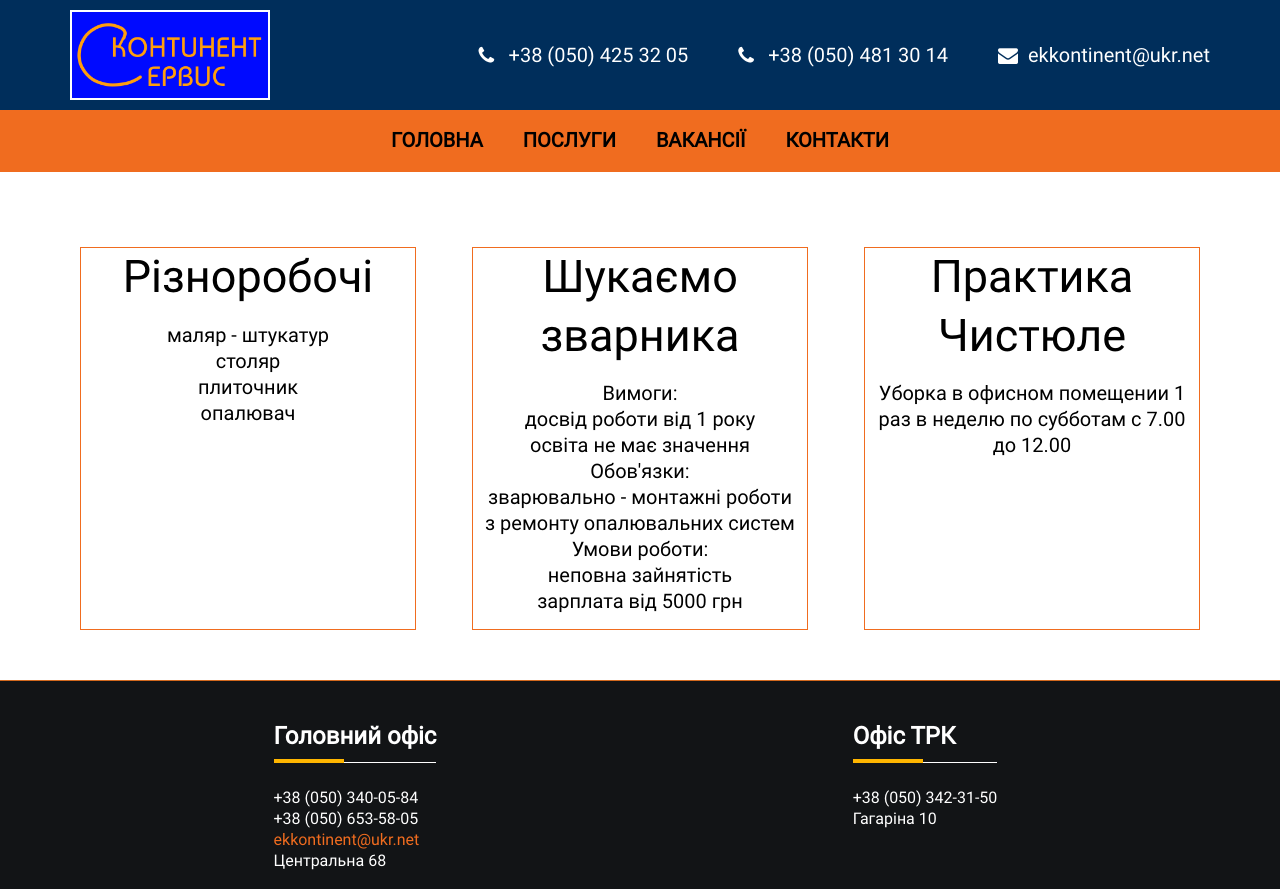
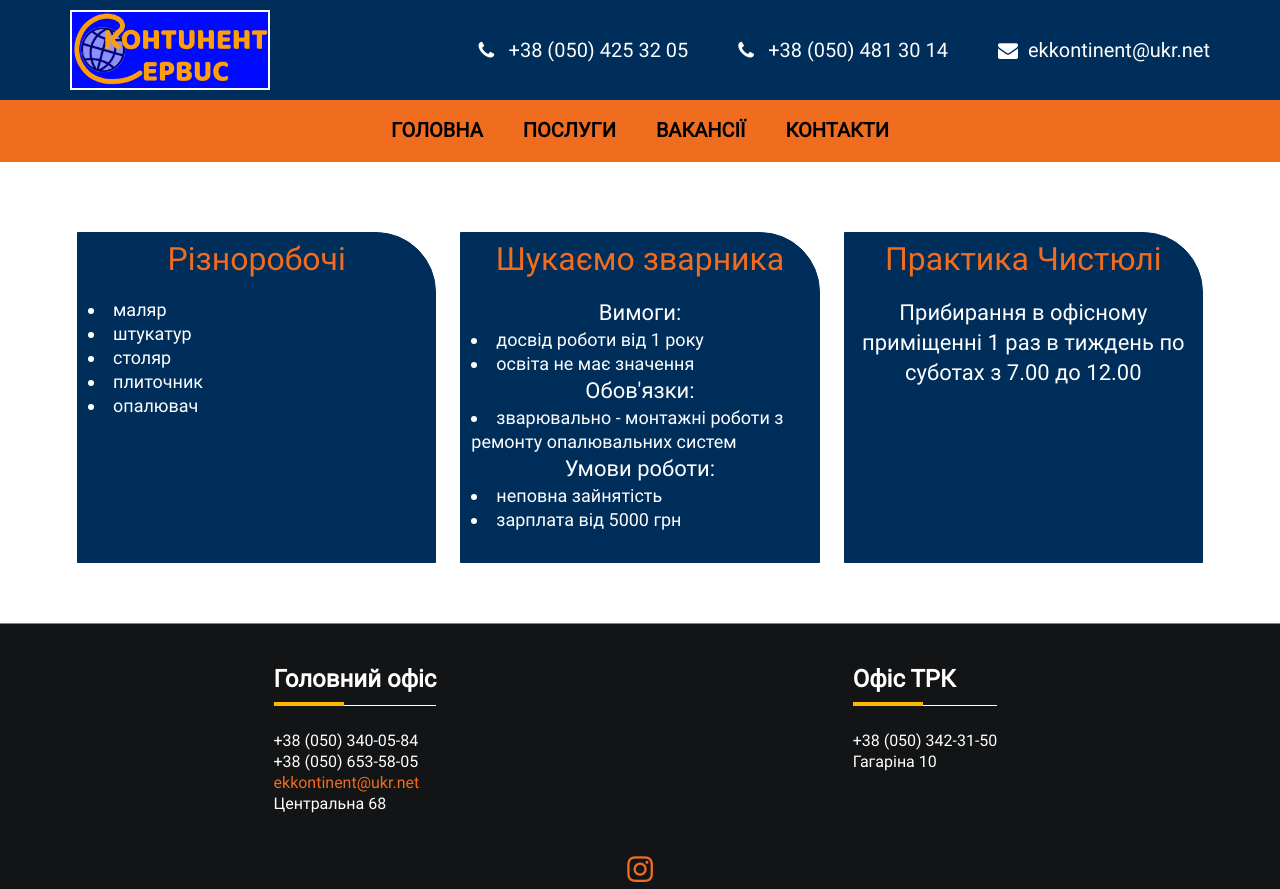
Before and after one commit to maks-1987/kontinentserv, a plain HTML site: page vacancy.html in a window 1280 px wide. Shown: the top 889 px of the page. Drawn offline with nearby package versions, Linux system fonts and the light colour scheme; files whose address does not match are found by name.

Commit message:
final review

```diff
--- a/scss/_footer.scss
+++ b/scss/_footer.scss
@@ -29,6 +29,7 @@
                 margin: 0 auto;
                 width: 80%;
                 margin-bottom: 40px;
+                text-align: center;
 
                 &:last-child{
                     margin-bottom: 0;
--- a/scss/_header.scss
+++ b/scss/_header.scss
@@ -20,18 +20,20 @@
 
     &__logo {
         // visibility: hidden;
-        background-image: url("../img/logo2.png");
+        background-image: url("../img/logo1.png");
         border: 2px solid #ffffff;
         background-position: center center;
         background-repeat: no-repeat;
         background-size: 100% 100%;
         width: 200px;
-        height: 90px;
+        height: 80px;
 
         @media (max-width: 536px) {
-            width: 150px;
-            height: 80px;
+            width: 140px;
+            height: 52px;
             margin-bottom: 10px;
+            margin-left: auto;
+            margin-right: auto;
         }
     }
 
--- a/scss/_style.scss
+++ b/scss/_style.scss
@@ -58,16 +58,19 @@ body {
     }
     &__list {
         position: fixed;
-        background-color: rgb(113, 111, 151);
+        background-color: rgb(76, 72, 156, 1);
         text-align: center;
         height: 100%;
         width: 100%;
-        padding-top: 20px;
         overflow-y: auto;
         top: -100%;
         transition: 0.3s;
         z-index: 20;
-
+        .header__logo {
+            margin: 20px auto;
+            width: 140px;
+            height: 50px;
+        }
         a {
             display: block;
             text-transform: uppercase;
@@ -194,7 +197,7 @@ body {
 // ============ Slider-content ==============
 .slick-track {
     @include flexbox;
-    // justify-content: space-between;
+    justify-content: space-between;
     align-items: center;
     text-align: center;
     height: 80vh;
@@ -214,6 +217,7 @@ body {
 
         @media (max-width: 768px) {
             font-size: 36px;
+            margin-bottom: 5px;
         }
     }
     p::after {
@@ -518,7 +522,6 @@ body {
     }
 
     .form-inner {
-        // max-width: 700px;
         input,
         textarea {
             margin-bottom: 2px;
@@ -529,15 +532,15 @@ body {
             padding-top: 20px;
             margin-right: 30px;
             border-bottom: black 1px solid;
-            // border: 1px 1px 1px 1px;
         }
-
+        input[placeholder],
+        textarea[placeholder] {
+            opacity: 0.6;
+        }
         input:focus,
         textarea:focus {
-            box-shadow: -2px -2px 3px $orange;
+            box-shadow: 1px 1px 2px 2px $orange;
         }
-        // &__input {
-        // }
 
         &__text {
             padding-top: 20px;
@@ -552,138 +555,98 @@ body {
         }
         .g-recaptcha {
             margin-top: 20px;
+
+            @media (max-width: 368px) {
+                transform: translate(-38px);
+            }
         }
 
         &__button {
-            // margin-top: 15px;
             padding: 10px;
             background-color: $orange;
-            // a {
-            //     display: inline-block;
-            //     padding: 10px;
-            //     background-color: $orange;
-            //     color: #ffffff;
-            // }
         }
-        // &__button:hover {
-        //     cursor: pointer;
-        // }
     }
 }
 
-// ==================================================
-.exampleform {
-    display: none;
-    margin-top: 70px;
-    .container {
-        .exampleform__inner {
-            padding-bottom: 40px;
-            min-height: 220px;
-
-            .exampleform__content {
-                max-width: 800px;
-
-                .exampleform__content-inner {
-                    @include flexbox;
-                    justify-content: space-between;
-
-                    label,
-                    input,
-                    textarea,
-                    select {
-                        display: block;
-                        width: 100%;
-                    }
-                    input,
-                    textarea,
-                    select {
-                        margin-bottom: 12px;
-                        border: #000000 1px solid;
-                    }
-                    input,
-                    textarea:focus {
-                        // border: #2124e2 1px solid;
-                    }
-                    label {
-                        line-height: 30px;
-                        // margin-bottom: 20px;
-                    }
-                    input {
-                        // margin-bottom: 8px;
-                        outline: none;
-                        height: 40px;
-                        border: 1px solid #e6e6e6;
-                        padding: 0px 10px;
-                    }
-                    select {
-                        // margin-bottom: 8px;
-                        outline: none;
-                        height: 40px;
-                        border: 1px solid #e6e6e6;
-                        padding: 0px 10px;
-                    }
-
-                    .exampleform__content-left {
-                        max-width: 250px;
-                        width: 100%;
-                    }
-                    .exampleform__content-right {
-                        max-width: 500px;
-                        width: 100%;
-                    }
-                }
-            }
-        }
-    }
-}
-// ==================================================
-
-// ============= map =============
+// ============= map ================
 .map {
     margin-top: 50px;
 }
 
-// ============ footer ===========
-
-// ========== vacancy ==============
-
+// ========== vacancy ===============
 .vacancy {
     margin-top: 60px;
 
-    .container {
-        .vacancy-content {
+    @media (max-width: 768px) {
+        margin-top: 0px;
+    }
+
+    &__row {
         @include flexbox;
-            justify-content: space-between;
         flex-wrap: wrap;
-            padding: 0 10px;
+        margin: 0 -5px;
+    }
 
-            .vacancy-row {
-                flex-basis: 30%;
-                margin-top: 15px;
-                padding: 0 10px;
-                border: $orange 1px solid;
+    &__column {
+        flex: 0 1 33.333%;
+        @include flexbox;
+        padding: 10px 12px;
 
-                &__title {
-                    text-align: center;
-                    font-size: 45px;
-                    line-height: 1.3;
-                    padding-bottom: 15px;
+        @media (max-width: 975px) {
+            flex: 0 0 50%;
         }
-                &__content {
-                    text-align: center;
-                    padding-bottom: 15px;
-                    line-height: 1.3;
-                    font-size: 20px;
-
-                    .content-list {
+        @media (max-width: 768px) {
+            flex: 0 0 100%;
+            margin-top: 22px;
         }
     }
-                &__contact {
+    &__row-item {
+        @include flexbox;
+        flex-direction: column;
+        width: 100%;
+        min-height: 300px;
+        border: 1px solid $blue;
+        border-radius: 0px 60px 0 0px;
+        padding: 10px;
+        background-color: $blue;
+        transition: 0.3s;
+    }
+    &__row-item:hover {
+        box-shadow: $orange 1px 1px 15px 1px;
+        transform: scale(1.1);
+
+        @media (max-width: 768px) {
+            transform: none;
         }
     }
-            .vacancy-row:hover {
-                background-color: rgba(255, 255, 255, 0.9);
+    .row-item__title {
+        font-size: 32px;
+        text-align: center;
+        padding: 0 10px 15px;
+        color: $orange;
+        min-height: 55px;
+    }
+    .row-item__content {
+        flex: 1 1 auto;
+        font-size: 22px;
+        color: #ffffff;
+        line-height: 30px;
+        text-align: center;
+    }
+    .row-item__list {
+        li {
+            font-size: 18px;
+            line-height: 24px;
+            list-style-type: disc;
+            list-style-position: inside;
+            text-align: left;
         }
     }
+    .row-item__contact {
+        line-height: 30px;
+        font-size: 33px;
+        padding-top: 20px;
+        color: $orange;
+        text-align: center;
     }
 }
--- a/vacancy.html
+++ b/vacancy.html
@@ -25,6 +25,7 @@
             <nav class="burger-menu__list">
                 <ul>
                     <li>
+                        <a class="header__logo" href="index.html#header"></a>
                         <a href="index.html#header">Головна</a>
                         <a href="index.html#services">Послуги</a>
                         <a href="#vacancy.html">Вакансії</a>
@@ -66,48 +67,67 @@
         </nav>
 
         <!-- VACANCY -->
-        <main class="vacancy">
+        <section class="vacancy">
             <div class="container">
-                <div class="vacancy-content">
-                    <div class="vacancy-row">
-                        <div class="vacancy-row__title">Різноробочі</div>
-                        <div class="vacancy-row__content">
-                            <ul class="content-list">
-                                <li>маляр - штукатур</li>
+                <div class="vacancy__row">
+                    <div class="vacancy__column">
+                        <div class="vacancy__row-item">
+                            <div class="row-item__title">Різноробочі</div>
+                            <div class="row-item__content">
+                                <ul class="row-item__list">
+                                    <li>маляр</li>
+                                    <li>штукатур</li>
                                     <li>столяр</li>
                                     <li>плиточник</li>
                                     <li>опалювач</li>
                                 </ul>
                             </div>
-                        <div class="vacancy-row__contact"></div>
-                        <div class="vacacy-row__phone"></div>
+                            <div class="row-item__contact"></div>
                         </div>
-                    <div class="vacancy-row">
-                        <div class="vacancy-row__title">Шукаємо зварника</div>
-                        <div class="vacancy-row__content">
-                            <ul class="content-list">
-                                <li>Вимоги:</li>
+                    </div>
+                    <div class="vacancy__column">
+                        <div class="vacancy__row-item">
+                            <div class="row-item__title">Шукаємо зварника</div>
+                            <div class="row-item__content">
+                                <ul class="row-item__list">
+                                    <div>
+                                        Вимоги:
+                                    </div>
                                     <li>досвід роботи від 1 року</li>
                                     <li>освіта не має значення</li>
-                                <li>Обов'язки:</li>
+                                    <div>
+                                        Обов'язки:
+                                    </div>
                                     <li>зварювально - монтажні роботи з ремонту опалювальних систем</li>
-                                <li>Умови роботи:</li>
+                                    <div>
+                                        Умови роботи:
+                                    </div>
                                     <li>неповна зайнятість</li>
                                     <li>зарплата від 5000 грн</li>
                                 </ul>
                             </div>
-                        <div class="vacancy-row__contact"></div>
+                            <div class="row-item__contact"></div>
                         </div>
-                    <div class="vacancy-row">
-                        <div class="vacancy-row__title">Практика Чистюле</div>
-                        <div class="vacancy-row__content">
-                            Уборка в офисном помещении 1 раз в неделю по субботам с 7.00 до 12.00
                     </div>
-                        <div class="vacancy-row__contact"></div>
+                    <div class="vacancy__column">
+                        <div class="vacancy__row-item">
+                            <div class="row-item__title">Практика Чистюлі</div>
+                            <div class="row-item__content">
+                                <ul class="row-item__list">
+                                    Прибирання в офісному приміщенні 1 раз в тиждень по суботах з 7.00 до 12.00
+                                    <!-- <li></li>
+                                    <li></li>
+                                    <li></li>
+                                    <li></li>
+                                    <li></li> -->
+                                </ul>
+                            </div>
+                            <div class="row-item__contact"></div>
                         </div>
                     </div>
                 </div>
-        </main>
+            </div>
+        </section>
 
         <!-- FOOTER -->
         <footer class="footer">
```
Also changed, not shown: index.html (+3 -2 lines), js/main.js (+8 -14 lines), css/main.css, img/logo.png (deleted), img/logo1.png (added), img/logo2.jpg (deleted). Lines whose indentation alone changed are shown as unchanged.
